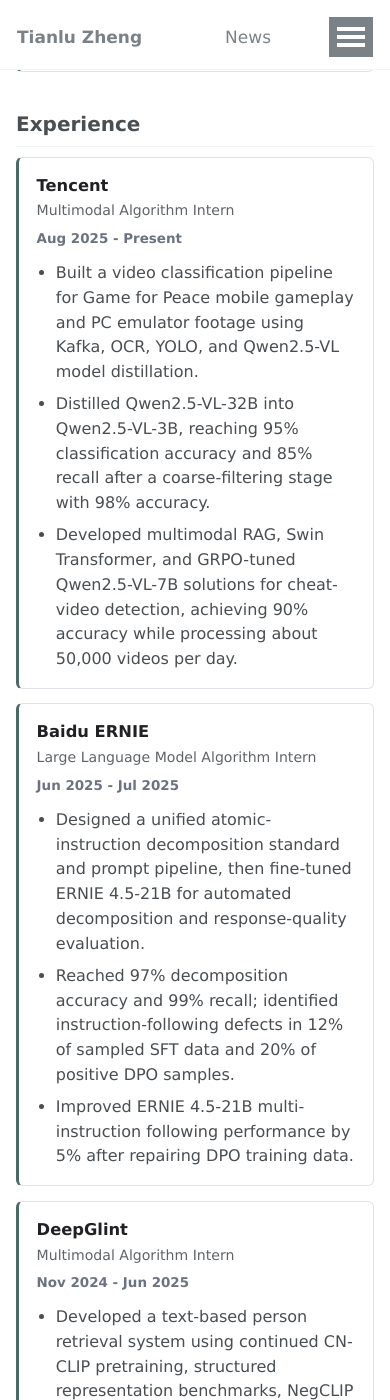
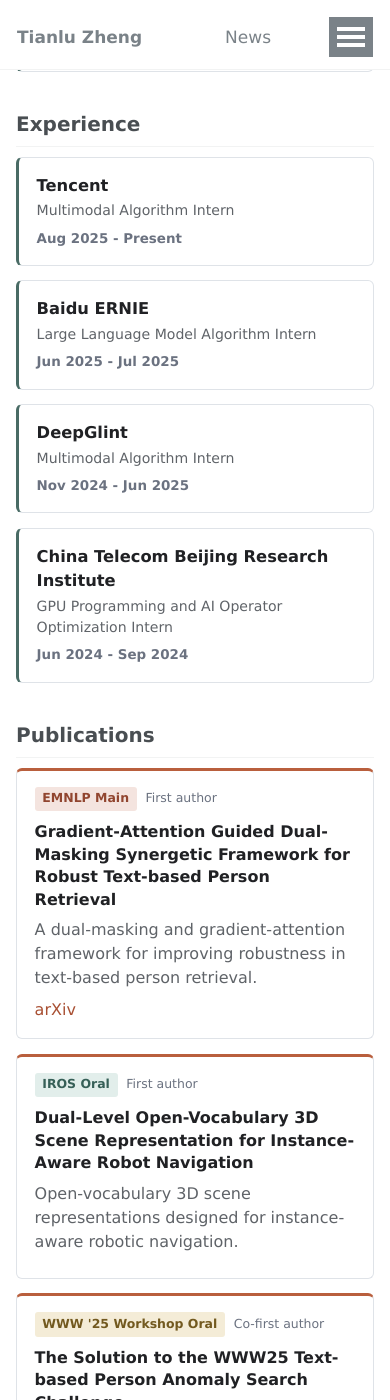
Before and after one commit to xiaolu-luu/LuPage, a Jekyll site: the page built from _pages/about.md, in a window 390 px wide and 1400 px high, scrolled down 1529 px. Built offline with Jekyll 4.4.1, drawn with Linux system fonts in a browser that asks for light colours; some of the changed text lies outside the part shown.

Commit message:
Simplify homepage experience sections

```diff
--- a/_data/navigation.yml
+++ b/_data/navigation.yml
@@ -15,9 +15,3 @@ main:
 
   - title: "Research"
     url: "/#research"
-
-  - title: "Skills"
-    url: "/#skills"
-
-  - title: "Awards"
-    url: "/#awards"
--- a/_pages/about.md
+++ b/_pages/about.md
@@ -56,11 +56,6 @@ Experience
       <div><strong>Tencent</strong><span class="item-subtitle">Multimodal Algorithm Intern</span></div>
       <time>Aug 2025 - Present</time>
     </div>
-    <ul>
-      <li>Built a video classification pipeline for Game for Peace mobile gameplay and PC emulator footage using Kafka, OCR, YOLO, and Qwen2.5-VL model distillation.</li>
-      <li>Distilled Qwen2.5-VL-32B into Qwen2.5-VL-3B, reaching 95% classification accuracy and 85% recall after a coarse-filtering stage with 98% accuracy.</li>
-      <li>Developed multimodal RAG, Swin Transformer, and GRPO-tuned Qwen2.5-VL-7B solutions for cheat-video detection, achieving 90% accuracy while processing about 50,000 videos per day.</li>
-    </ul>
   </article>
 
   <article class="experience-card">
@@ -68,11 +63,6 @@ Experience
       <div><strong>Baidu ERNIE</strong><span class="item-subtitle">Large Language Model Algorithm Intern</span></div>
       <time>Jun 2025 - Jul 2025</time>
     </div>
-    <ul>
-      <li>Designed a unified atomic-instruction decomposition standard and prompt pipeline, then fine-tuned ERNIE 4.5-21B for automated decomposition and response-quality evaluation.</li>
-      <li>Reached 97% decomposition accuracy and 99% recall; identified instruction-following defects in 12% of sampled SFT data and 20% of positive DPO samples.</li>
-      <li>Improved ERNIE 4.5-21B multi-instruction following performance by 5% after repairing DPO training data.</li>
-    </ul>
   </article>
 
   <article class="experience-card">
@@ -80,11 +70,6 @@ Experience
       <div><strong>DeepGlint</strong><span class="item-subtitle">Multimodal Algorithm Intern</span></div>
       <time>Nov 2024 - Jun 2025</time>
     </div>
-    <ul>
-      <li>Developed a text-based person retrieval system using continued CN-CLIP pretraining, structured representation benchmarks, NegCLIP hard negatives, clothing-logo recognition, and a quantized Qwen2.5-8B information extractor.</li>
-      <li>Delivered a person retrieval model deployed in public-security and traffic-management systems across multiple cities.</li>
-      <li>Enhanced an E5-V/LLaVA multimodal retrieval model with false-negative filtering and hard-negative instruction tuning, improving short-text, long-text, and composed image retrieval by 4.5%, 5.1%, and 2.1% over baseline.</li>
-    </ul>
   </article>
 
   <article class="experience-card">
@@ -92,10 +77,6 @@ Experience
       <div><strong>China Telecom Beijing Research Institute</strong><span class="item-subtitle">GPU Programming and AI Operator Optimization Intern</span></div>
       <time>Jun 2024 - Sep 2024</time>
     </div>
-    <ul>
-      <li>Implemented and benchmarked Triton, CUDA, and native PyTorch operators across FP16, FP32, and FP64, measuring latency and TFLOPS for matrix multiplication, normalization, activation, softmax, and loss operators.</li>
-      <li>Contributed to <em>A Comprehensive Survey of Triton: Artificial Intelligence Compiler and Operator Optimization</em>.</li>
-    </ul>
   </article>
 </div>
 
@@ -143,21 +124,3 @@ Research
     <li>Improved performance by about 35% over Qwen2.5-VL-7B, 6% over GPT-4o, and 3% over the referenced state-of-the-art method on the humor dataset.</li>
   </ul>
 </article>
-
-Skills
-------
-<div class="skills-grid">
-  <div><strong>Programming</strong><span>Python, Linux, shell scripting, Git, Docker</span></div>
-  <div><strong>Acceleration</strong><span>CUDA, Triton operator development, TensorRT</span></div>
-  <div><strong>Model Training</strong><span>DDP, multi-GPU training, LoRA, QLoRA, DPO, GRPO, post-training</span></div>
-  <div><strong>Multimodal AI</strong><span>CLIP, SigLIP, BLIP, LLaVA, Qwen-VL, multimodal RAG</span></div>
-</div>
-
-Awards
-------
-<ul class="award-list">
-  <li><strong>First-Class Graduate Scholarship</strong></li>
-  <li><strong>National Encouragement Scholarship</strong> - awarded three times</li>
-  <li><strong>Second Prize, Provincial Level</strong> - iFLYTEK Cup National Intelligent Vehicle Competition, Home Service Robot Challenge</li>
-  <li><strong>Second Prize, North China Region</strong> - Siemens Cup China Intelligent Manufacturing Challenge, Information and Networking Track</li>
-</ul>
--- a/assets/css/home.css
+++ b/assets/css/home.css
@@ -2,9 +2,7 @@
 #education,
 #experience,
 #publications,
-#research,
-#skills,
-#awards {
+#research {
   scroll-margin-top: 80px;
 }
 
@@ -131,19 +129,16 @@
   margin: 0.7rem 0 0;
 }
 
-.experience-card ul,
 .research-project ul {
   margin: 0.75rem 0 0;
   padding-left: 1.2rem;
 }
 
-.experience-card li,
 .research-project li {
   margin-bottom: 0.45rem;
   line-height: 1.55;
 }
 
-.experience-card li:last-child,
 .research-project li:last-child {
   margin-bottom: 0;
 }
@@ -208,44 +203,6 @@
 .page__content a:hover {
   color: #7f3520;
   text-decoration: underline;
-}
-
-.skills-grid {
-  display: grid;
-  grid-template-columns: repeat(2, minmax(0, 1fr));
-  gap: 0.75rem;
-  margin-bottom: 2rem;
-}
-
-.skills-grid > div {
-  min-width: 0;
-  padding: 0.85rem 0;
-  border-bottom: 1px solid #dfe3e8;
-}
-
-.skills-grid strong,
-.skills-grid span {
-  display: block;
-}
-
-.skills-grid strong {
-  margin-bottom: 0.25rem;
-  color: #365f57;
-}
-
-.skills-grid span {
-  color: #5f6368;
-  line-height: 1.5;
-  overflow-wrap: anywhere;
-}
-
-.award-list {
-  margin-bottom: 2rem;
-}
-
-.award-list li {
-  margin-bottom: 0.55rem;
-  line-height: 1.5;
 }
 
 .sidebar .author__urls a {
@@ -325,10 +282,6 @@
     white-space: normal;
   }
 
-  .skills-grid {
-    grid-template-columns: 1fr;
-  }
-
   .timeline-item,
   .experience-card,
   .publication-card,
```
